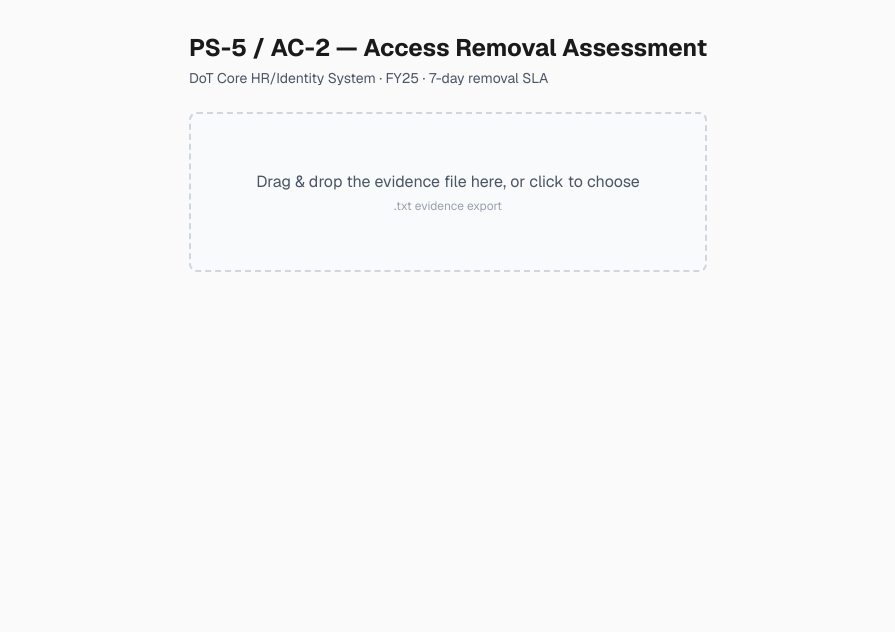
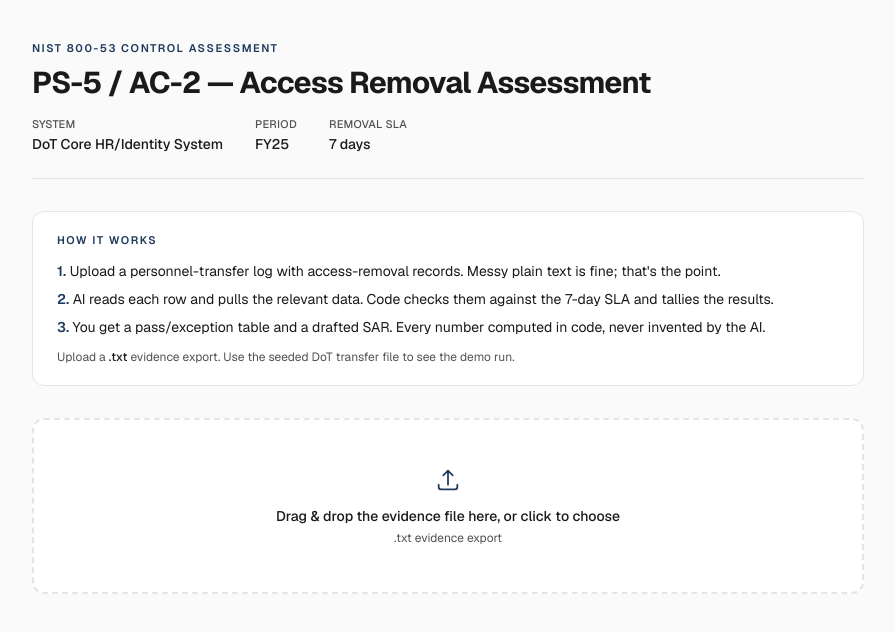
Before and after one commit to vs740/probavi-website, a Next.js app: page /assess in a window 1280 px wide. Shown: the top 632 px of the page, without its empty margins (192-1087 px from the left). Built offline with nearby package versions, Linux system fonts and the light colour scheme.

Commit message:
ui: gov-trust restyle of /assess + AI-forward landing copy and type scale

```diff
--- a/src/app/assess/page.jsx
+++ b/src/app/assess/page.jsx
@@ -59,33 +59,59 @@ export default function AssessPage() {
 
   const badge = (result) => {
     const map = {
-      PASS: "bg-green-100 text-green-800",
-      EXCEPTION: "bg-red-100 text-red-800",
-      "NEEDS REVIEW": "bg-yellow-100 text-yellow-800",
+      PASS: "bg-emerald-50 text-emerald-700 ring-emerald-600/20",
+      EXCEPTION: "bg-red-50 text-red-700 ring-red-600/20",
+      "NEEDS REVIEW": "bg-amber-50 text-amber-700 ring-amber-600/20",
     };
-    return `inline-block rounded px-2 py-0.5 text-xs font-semibold ${map[result] || "bg-gray-100 text-gray-700"}`;
+    return `inline-flex items-center rounded-full px-2.5 py-0.5 text-xs font-semibold ring-1 ${map[result] || "bg-gray-100 text-gray-700 ring-gray-300"}`;
   };
 
   return (
-    <div className="mx-auto max-w-4xl p-8">
-      <h1 className="text-2xl font-bold">PS-5 / AC-2 — Access Removal Assessment</h1>
-      <p className="mt-1 text-sm text-gray-600">
-        DoT Core HR/Identity System · FY25 · 7-day removal SLA
+    <div className="min-h-screen bg-background">
+      <div className="mx-auto max-w-4xl px-6 py-10 sm:px-8">
+
+        {/* Assessment header — reads like a cover sheet */}
+        <header className="border-b border-border pb-6">
+          <p className="text-[11px] font-semibold uppercase tracking-[0.14em] text-steel">
+            NIST 800-53 Control Assessment
           </p>
+          <h1 className="mt-2 text-2xl font-bold tracking-tight text-foreground sm:text-3xl">
+            PS-5 / AC-2 — Access Removal Assessment
+          </h1>
+          <dl className="mt-4 flex flex-wrap gap-x-8 gap-y-2 text-sm">
+            <Meta label="System" value="DoT Core HR/Identity System" />
+            <Meta label="Period" value="FY25" />
+            <Meta label="Removal SLA" value="7 days" />
+          </dl>
+        </header>
+
+        {/* How it works — context before the upload */}
+<div className="mt-8 rounded-xl border border-border bg-surface px-6 py-5">
+  <p className="text-[11px] font-semibold uppercase tracking-[0.14em] text-steel">How it works</p>
+  <ol className="mt-3 space-y-2 text-sm text-foreground">
+    <li><span className="font-semibold text-steel">1.</span> Upload a personnel-transfer log with access-removal records. Messy plain text is fine; that's the point.</li>
+    <li><span className="font-semibold text-steel">2.</span> AI reads each row and pulls the relevant data. Code checks them against the 7-day SLA and tallies the results.</li>
+    <li><span className="font-semibold text-steel">3.</span> You get a pass/exception table and a drafted SAR. Every number computed in code, never invented by the AI.</li>
+  </ol>
+  <p className="mt-3 text-xs text-muted">Upload a <span className="font-medium text-foreground">.txt</span> evidence export. Use the seeded DoT transfer file to see the demo run.</p>
+</div>
 
         {/* One box = drag-and-drop AND click-to-choose (the hidden input does the click part) */}
         <label
           onDragOver={(e) => { e.preventDefault(); setDragOver(true); }}
           onDragLeave={() => setDragOver(false)}
           onDrop={onDrop}
-        className={`mt-6 flex h-40 cursor-pointer flex-col items-center justify-center rounded-lg border-2 border-dashed transition ${
-          dragOver ? "border-blue-500 bg-blue-50" : "border-gray-300 bg-gray-50"
+          className={`mt-8 flex h-44 cursor-pointer flex-col items-center justify-center rounded-xl border-2 border-dashed text-center transition-colors focus-within:ring-2 focus-within:ring-steel/30 ${
+            dragOver ? "border-steel bg-steel/5" : "border-border bg-surface hover:border-steel/50"
           }`}
         >
-        <span className="text-gray-600">
+          <svg viewBox="0 0 24 24" fill="none" stroke="currentColor" strokeWidth="1.5" className="h-7 w-7 text-steel">
+            <path strokeLinecap="round" strokeLinejoin="round" d="M12 16V4m0 0L8 8m4-4l4 4M4 16v2a2 2 0 002 2h12a2 2 0 002-2v-2" />
+          </svg>
+          <span className="mt-3 text-sm font-medium text-foreground">
             {fileName ? `Selected: ${fileName}` : "Drag & drop the evidence file here, or click to choose"}
           </span>
-        <span className="mt-1 text-xs text-gray-400">.txt evidence export</span>
+          <span className="mt-1 text-xs text-muted">.txt evidence export</span>
           <input
             type="file"
             accept=".txt,text/plain"
@@ -94,87 +120,127 @@ export default function AssessPage() {
           />
         </label>
 
-      {loading && <p className="mt-4 text-blue-600">Reading evidence and assessing…</p>}
-      {error && <p className="mt-4 text-red-600">Error: {error}</p>}
+        {loading && (
+          <div className="mt-6 flex items-center gap-2 text-sm text-muted">
+            <Spinner /> Reading evidence and assessing…
+          </div>
+        )}
+        {error && (
+          <div className="mt-6 rounded-lg border border-red-200 bg-red-50 px-4 py-3 text-sm text-red-700">
+            {error}
+          </div>
+        )}
 
         {data && (
           <>
-          {/* Tally — straight from the code-computed numbers */}
-          <div className="mt-6 flex gap-4">
-            <Stat label="Pass" value={data.tally.PASS} color="text-green-700" />
-            <Stat label="Exception" value={data.tally.EXCEPTION} color="text-red-700" />
-            <Stat label="Needs review" value={data.tally["NEEDS REVIEW"]} color="text-yellow-700" />
-            <Stat label="Total" value={data.count} color="text-gray-700" />
+            {/* Disposition summary — straight from the code-computed numbers */}
+            <div className="mt-8 grid grid-cols-2 gap-3 sm:grid-cols-4">
+              <Stat label="Pass" value={data.tally.PASS} color="text-emerald-700" accent="bg-emerald-500" />
+              <Stat label="Exception" value={data.tally.EXCEPTION} color="text-red-700" accent="bg-red-500" />
+              <Stat label="Needs review" value={data.tally["NEEDS REVIEW"]} color="text-amber-700" accent="bg-amber-500" />
+              <Stat label="Total" value={data.count} color="text-foreground" accent="bg-steel" />
             </div>
 
-          <p className="mt-4 text-sm text-gray-500">
+            <p className="mt-4 text-xs text-muted">
               Population: 6,000 transfers · Sample: 1,500 · showing a representative 18-row worklist · engine runs full-population testing.
             </p>
 
-          <table className="mt-4 w-full border-collapse text-sm">
+            <div className="mt-4 overflow-x-auto rounded-xl border border-border bg-surface">
+              <table className="w-full border-collapse text-sm">
                 <thead>
-              <tr className="border-b text-left text-gray-500">
-                <th className="py-2">Employee</th><th>Transfer</th><th>Removal</th><th>Result</th><th>Reason</th>
+                  <tr className="border-b border-border bg-background text-left">
+                    {["Employee", "Transfer", "Removal", "Result", "Reason"].map((h) => (
+                      <th key={h} className="px-4 py-2.5 text-[11px] font-semibold uppercase tracking-wide text-muted">{h}</th>
+                    ))}
                   </tr>
                 </thead>
                 <tbody>
                   {data.results.map((r, i) => (
-                <tr key={i} className="border-b">
-                  <td className="py-2 font-mono">{r.extracted.employee_id}</td>
-                  <td>{isMissingDate(r.extracted.transfer_date) ? "—" : r.extracted.transfer_date}</td>
-                  <td>{isMissingDate(r.extracted.removal_date) ? "—" : r.extracted.removal_date}</td>
-                  <td><span className={badge(r.verdict.result)}>{r.verdict.result}</span></td>
-                  <td className="text-gray-600">{r.verdict.reason}</td>
+                    <tr key={i} className="border-b border-border last:border-0 even:bg-background/60">
+                      <td className="px-4 py-2.5 font-mono text-foreground">{r.extracted.employee_id}</td>
+                      <td className="px-4 py-2.5 tabular-nums text-muted">{isMissingDate(r.extracted.transfer_date) ? "—" : r.extracted.transfer_date}</td>
+                      <td className="px-4 py-2.5 tabular-nums text-muted">{isMissingDate(r.extracted.removal_date) ? "—" : r.extracted.removal_date}</td>
+                      <td className="px-4 py-2.5"><span className={badge(r.verdict.result)}>{r.verdict.result}</span></td>
+                      <td className="px-4 py-2.5 text-muted">{r.verdict.reason}</td>
                     </tr>
                   ))}
                 </tbody>
               </table>
+            </div>
 
             <button
               onClick={generateReport}
               disabled={reportLoading}
-            className="mt-6 rounded-lg bg-blue-600 px-4 py-2 text-sm font-semibold text-white hover:bg-blue-700 disabled:opacity-50"
+              className="mt-6 inline-flex items-center rounded-lg bg-steel px-4 py-2.5 text-sm font-semibold text-white transition-colors hover:bg-[#16304d] disabled:opacity-50"
             >
               {reportLoading ? "Drafting report…" : "Generate Security Assessment Report"}
             </button>
 
             {report && (
-            <div className="mt-8 space-y-4">
-              <h2 className="text-xl font-semibold">Security Assessment Report</h2>
+              <div className="mt-10 overflow-hidden rounded-xl border border-border bg-surface">
+                <div className="border-b border-border bg-background px-6 py-4">
+                  <p className="text-[11px] font-semibold uppercase tracking-[0.14em] text-steel">
+                    Security Assessment Report (SAR)
+                  </p>
                   {/* numbers rendered from FACTS (code), prose from NARRATIVE (AI) */}
-              <p className="text-sm text-gray-600">
+                  <p className="mt-1 text-sm text-muted">
                     {report.facts.scenario.population} transferred · {report.facts.scenario.sample} sampled ·
                     {" "}{report.facts.tally.PASS} pass / {report.facts.tally.EXCEPTION} exception
                   </p>
+                </div>
+                <div className="space-y-6 px-6 py-6">
                   {["scope", "methodology", "results", "conclusion"].map((k) => (
                     <section key={k}>
-                  <h3 className="font-medium capitalize">{k}</h3>
-                  <p>{report.narrative[k]}</p>
+                      <h3 className="text-[11px] font-semibold uppercase tracking-wide text-steel">{k}</h3>
+                      <p className="mt-1.5 max-w-prose leading-relaxed text-foreground">{report.narrative[k]}</p>
                     </section>
                   ))}
                   {report.invented?.length > 0 && (
-                <p className="text-red-600">
+                    <div className="rounded-lg border border-red-200 bg-red-50 px-4 py-3 text-sm text-red-700">
                       ⚠ Unsanctioned numbers in prose: {report.invented.join(", ")}
-                </p>
+                    </div>
                   )}
                   {report.misstated?.length > 0 && (
-                <p className="text-red-600">
+                    <div className="rounded-lg border border-red-200 bg-red-50 px-4 py-3 text-sm text-red-700">
                       ⚠ {report.misstated.join(" ")}
-                </p>
+                    </div>
                   )}
+                </div>
               </div>
             )}
           </>
         )}
       </div>
+    </div>
   );
 }
 
-function Stat({ label, value, color }) {
+function Stat({ label, value, color, accent }) {
   return (
-    <div className="rounded-lg border bg-white px-4 py-3">
-      <div className={`text-2xl font-bold ${color}`}>{value ?? 0}</div>
-      <div className="text-xs text-gray-500">{label}</div>
+    <div className="overflow-hidden rounded-xl border border-border bg-surface">
+      <div className={`h-1 ${accent}`} />
+      <div className="px-4 py-3">
+        <div className={`text-3xl font-bold tabular-nums ${color}`}>{value ?? 0}</div>
+        <div className="mt-0.5 text-xs uppercase tracking-wide text-muted">{label}</div>
+      </div>
     </div>
   );
 }
+
+function Meta({ label, value }) {
+  return (
+    <div>
+      <dt className="text-[11px] font-medium uppercase tracking-wide text-muted">{label}</dt>
+      <dd className="mt-0.5 font-medium text-foreground">{value}</dd>
+    </div>
+  );
+}
+
+function Spinner() {
+  return (
+    <svg className="h-4 w-4 animate-spin text-steel" viewBox="0 0 24 24" fill="none">
+      <circle className="opacity-25" cx="12" cy="12" r="10" stroke="currentColor" strokeWidth="4" />
+      <path className="opacity-75" fill="currentColor" d="M4 12a8 8 0 018-8v4a4 4 0 00-4 4H4z" />
+    </svg>
+  );
+}
--- a/src/components/AppShell.tsx
+++ b/src/components/AppShell.tsx
@@ -69,7 +69,7 @@ const navItems = [
 
 function Eyebrow({ children }: { children: React.ReactNode }) {
   return (
-    <p className="text-xs font-semibold uppercase tracking-wide text-steel">
+    <p className="text-sm font-semibold uppercase tracking-wide text-steel">
       {children}
     </p>
   );
@@ -80,22 +80,29 @@ function Eyebrow({ children }: { children: React.ReactNode }) {
 function OverviewPanel() {
   return (
     <div className="max-w-2xl">
-      <Eyebrow>NIST 800-53 control assessment</Eyebrow>
-      <h1 className="mt-5 font-heading text-4xl font-semibold leading-[1.1] tracking-tight text-foreground lg:text-5xl">
-        Run the control assessment end to end.
+      <Eyebrow>AI-powered · NIST 800-53 control assessment</Eyebrow>
+      <h1 className="mt-5 font-heading text-3xl sm:text-4xl font-bold leading-[1.1] tracking-tight text-foreground">
+        AI runs the control assessment. Code owns the numbers.
       </h1>
       <p className="mt-5 text-lg leading-relaxed text-muted">
-        probavi takes a NIST 800-53 control from scoping to a signed assessment
+        probavi AI takes a NIST 800-53 control from scoping to a signed assessment
         report. It reads the evidence, applies the rule, and drafts the write-up.
       </p>
-      <p className="mt-5 leading-relaxed text-muted">
+      <div className="mt-5 flex flex-wrap items-center gap-2">
+        <span className="bg-surface border border-border rounded-full px-3 py-1 text-sm text-steel">AI extracts the facts</span>
+        <span className="text-muted" aria-hidden="true">→</span>
+        <span className="bg-surface border border-border rounded-full px-3 py-1 text-sm text-muted">Code computes the numbers</span>
+        <span className="text-muted" aria-hidden="true">→</span>
+        <span className="bg-surface border border-border rounded-full px-3 py-1 text-sm text-steel">AI drafts the report</span>
+      </div>
+      <p className="mt-5 text-base leading-relaxed text-muted">
         Evidence comes in as messy, manually uploaded files. AI extracts the
         facts; code applies the control rule and computes every count; AI drafts
         the report around those fixed numbers and never invents one. It&apos;s
         built for the assessment teams and auditors who run RMF/ATO testing today
         in spreadsheets and email.
       </p>
-      <p className="mt-5 text-sm leading-relaxed text-muted">
+      <p className="mt-5 text-base leading-relaxed text-muted">
         The live demo runs the flagship control (PS-5 / AC-2 access removal) on a
         sample of evidence.
       </p>
@@ -115,9 +122,9 @@ function OverviewPanel() {
 
 function HowPanel() {
   return (
-    <div className="max-w-3xl">
+    <div className="max-w-2xl">
       <Eyebrow>How it works</Eyebrow>
-      <h2 className="mt-4 font-heading text-3xl font-semibold tracking-tight text-foreground">
+      <h2 className="mt-4 font-heading text-2xl font-bold tracking-tight text-foreground">
         AI reads, code decides, the report writes itself
       </h2>
       <div className="mt-8 grid gap-px border border-border bg-border md:grid-cols-3">
@@ -127,7 +134,7 @@ function HowPanel() {
             <h3 className="mt-4 font-heading text-lg font-semibold text-foreground">
               {step.title}
             </h3>
-            <p className="mt-3 text-sm leading-6 text-muted">{step.body}</p>
+            <p className="mt-3 text-base leading-6 text-muted">{step.body}</p>
           </div>
         ))}
       </div>
@@ -137,12 +144,12 @@ function HowPanel() {
 
 function WhoPanel() {
   return (
-    <div className="max-w-3xl">
+    <div className="max-w-2xl">
       <Eyebrow>Who it&apos;s for</Eyebrow>
-      <h2 className="mt-4 font-heading text-3xl font-semibold tracking-tight text-foreground">
+      <h2 className="mt-4 font-heading text-2xl font-bold tracking-tight text-foreground">
         Built for RMF and the road to ATO
       </h2>
-      <p className="mt-5 max-w-2xl leading-relaxed text-muted">
+      <p className="mt-5 max-w-2xl text-base leading-relaxed text-muted">
         probavi serves the people who test controls for an Authorization to
         Operate (ATO): an agency&apos;s security control assessors, ISSO/ISSM, and
         internal audit, plus the external auditors who support them. It replaces
@@ -156,7 +163,7 @@ function WhoPanel() {
             <p className="mt-5 font-heading text-lg font-semibold tracking-tight text-foreground">
               {framework.name}
             </p>
-            <p className="mt-1 text-xs text-muted">{framework.detail}</p>
+            <p className="mt-1 text-sm text-muted">{framework.detail}</p>
           </div>
         ))}
       </div>
@@ -166,9 +173,9 @@ function WhoPanel() {
 
 function TeamPanel() {
   return (
-    <div className="max-w-3xl">
+    <div className="max-w-2xl">
       <Eyebrow>Team</Eyebrow>
-      <h2 className="mt-4 font-heading text-3xl font-semibold tracking-tight text-foreground">
+      <h2 className="mt-4 font-heading text-2xl font-bold tracking-tight text-foreground">
         An IT-audit expert and a product builder
       </h2>
       <div className="mt-8 grid gap-px border border-border bg-border md:grid-cols-2">
@@ -176,12 +183,12 @@ function TeamPanel() {
           <article key={leader.name} className="flex items-center gap-6 bg-surface p-6">
             <div
               aria-hidden="true"
-              className="flex h-20 w-20 shrink-0 items-center justify-center border border-steel/30 bg-steel/5 font-heading text-xl font-semibold tracking-wide text-steel"
+              className="flex h-20 w-20 shrink-0 items-center justify-center border border-steel/30 bg-steel/5 font-heading text-lg font-semibold tracking-wide text-steel"
             >
               {leader.initials}
             </div>
             <div>
-              <p className="text-xs font-medium uppercase tracking-wide text-muted">
+              <p className="text-sm font-medium uppercase tracking-wide text-muted">
                 {leader.role}
               </p>
               <h3 className="mt-2 font-heading text-lg font-semibold text-foreground">
@@ -219,7 +226,7 @@ export default function AppShell() {
       <aside className="flex w-60 shrink-0 flex-col border-r border-border bg-surface">
         <div className="px-6 py-6">
           <span className="font-heading text-lg font-semibold lowercase tracking-tight text-foreground">
-            probavi
+            probavi AI
           </span>
         </div>
         <nav className="flex flex-1 flex-col gap-1 px-3">
@@ -259,7 +266,7 @@ export default function AppShell() {
           })}
         </nav>
         <div className="px-6 py-5">
-          <p className="text-xs font-medium text-muted">
+          <p className="text-sm font-medium text-muted">
             NIST 800-53 · RMF / ATO
           </p>
         </div>
```
Lines whose indentation alone changed are shown as unchanged.
